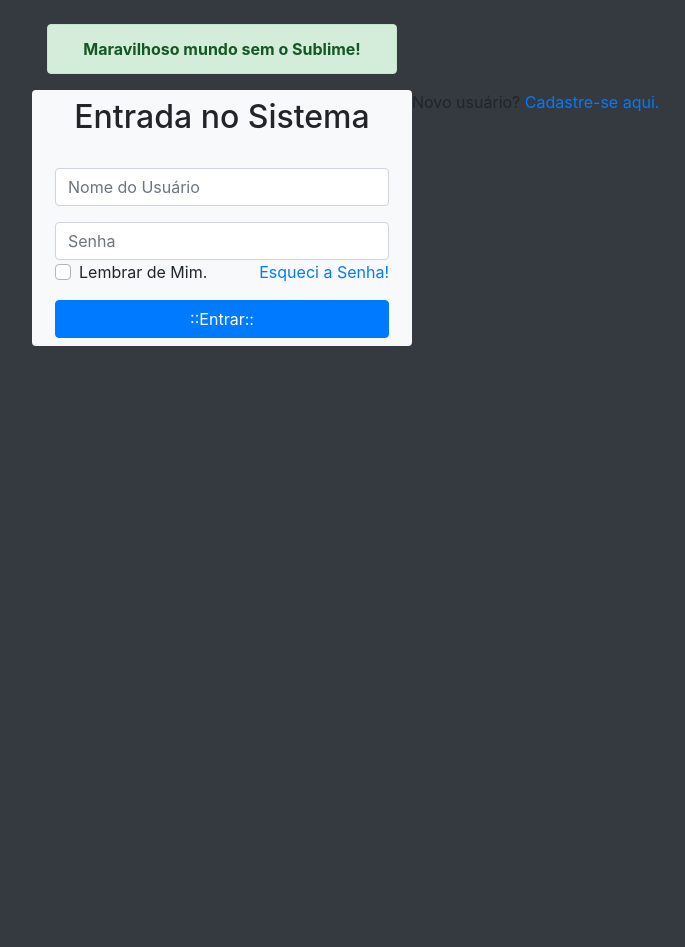
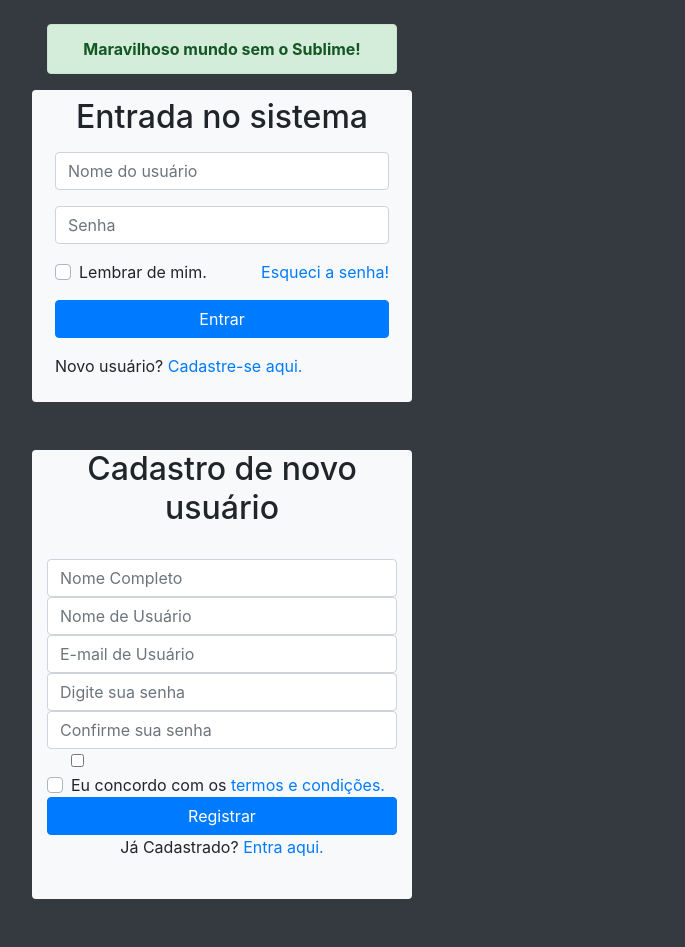
Before and after one commit to Gustavocardo/sistema_de_login_AIPR2019v1, a PHP site: page / in a window 1280 px wide. Shown: the whole page, without its empty margins (418-1103 px from the left). Before the commit the page ends 346 px from the top, so only its background shows below. Run offline with PHP 8.4, Linux system fonts and the light colour scheme; some libraries are stand-ins or nearby versions.

Commit message:
closes #2
Formulário de cadastro de novo usuário

```diff
--- a/index.php
+++ b/index.php
@@ -1,5 +1,5 @@
 <!DOCTYPE html>
-    <html lang="ept-br">
+<html lang="pt-br">
     <head>
         <meta charset="UTF-8">
         <meta name="viewport" content="width=device-width, initial-scale=1.0">
@@ -10,50 +10,55 @@
     </head>
 <body class="bg-dark">
     <main class="container mt-4">
-    <!--Conteudo Principal-->
+     <!-- Conteúdo Principal -->
+
         <section class="row">
             <div class="col-lg-4 offset-lg-4" id="alerta">
                 <div class="alert alert-success text-center">
-            <strong id="Resultado">
+                    <strong id="resultado">
                         Maravilhoso mundo sem o Sublime!
                     </strong>
-
                 </div>
             </div>
         </section>
+
         <!-- Formulário de Login -->
-    <section class="row">
+        <section class="row mb-5">
             <div class="col-lg-4 offset-lg-4 bg-light rounded" id="caixaLogin">
-        <h2 class="text-center mt-2">Entrada no Sistema</h2>
+                <h2 class="text-center mt-2">Entrada no sistema</h2>
                 <form action="#" id="formLogin" class="p-2">
 
-        <div class="form-group"></div>
-        <input type="text" name="NomeUsuario" id="nomeUsuario" class="form-control"
-         placeholder="Nome do Usuário" required>
+                    <div class="form-group">
+                        <input type="text" name="nomeUsuario"
+                        id="nomeUsuario" class="form-control"
+                        placeholder="Nome do usuário" required>
+                    </div>
 
-        <div class="form-group"></div>
-        <input type="password" name="spaceUsuario" id="senhaUsuario" class="form-control"
-         placeholder="Senha" required >
+                    <div class="form-group">
+                        <input type="password" name="senhaUsuario"
+                        id="senhaUsuario" class="form-control"
+                        placeholder="Senha" required>
+                    </div>
 
                     <div class="form-group">
                         <div class="custom-control custom-checkbox">
-                <input type="checkbox" name="lembrar" id="lembrar" class="custom-control-input" >
-                <label for="Lembrar" class="custom-control-label">
-                    Lembrar de Mim.
+                            <input type="checkbox" name="lembrar"
+                            id="lembrar" class="custom-control-input">
+
+                            <label for="lembrar" class="custom-control-label">
+                                Lembrar de mim.
                             </label>
-                <a href="#" id="btnEsqueci" class="float-right">Esqueci a Senha!
+                            <a href="#" id="btnEsqueci" class="float-right">
+                                Esqueci a senha!
                             </a>
                         </div>
                     </div>
 
-
-        <div class="form-group"></div>
-            <input type="submit" value="::Entrar::"
+                    <div class="form-group">
+                        <input type="submit" value="Entrar"
                         name="btnEntrar" id="btnEntrar"
                         class="btn btn-primary btn-block">
                     </div>
-
-
 
                     <div class="form-group">
                         <p class="center">Novo usuário?
@@ -62,13 +67,59 @@
                     </div>
 
                 </form>
+            </div>
+        </section>
+
+    <!-- Formulario de Cadastro -->
+    <selection class="row mb-5">
+            <div class="col-lg-4 offset-lg-4 bg-light rounded" id="caixaCadastro">
+            <h2 class="text-center">Cadastro de novo usuário</h2>
+            <from action="#" class="p-2" id="frmCadastro">
+
+                <div class="from group">
+                    <input type="text" name="nomeCompleto" id="nomeCompleto" class="form-control" placeholder="Nome Completo" required>
+                </div>
+
+                <div class="from group">
+                    <input type="text" name="nomeUsuário" id="nomeUsuário" class="form-control" placeholder="Nome de Usuário" required>
+                </div>
+
+                <div class="from group">
+                    <input type="email" name="emailUsuário" id="emailUsuário" class="form-control" placeholder="E-mail de Usuário" requirede>
+                </div>
+
+                <div class="from group">
+                    <input type="password" name="senhaUsuário" id="senhaUsuário" class="form-control" placeholder="Digite sua senha" required>
+                </div>
+
+                <div class="from group">
+                <input type="password" name="senhaConfirmo" id="senhaConfirma" class="form-control" placeholder="Confirme sua senha" required>
+                </div>
+
+                <div class="from group">
+                    <div class="custom-control custom-checkbox">
+                    <input type="checkbox" name="concordar" id="concordar" class="custom-control-imput">
+                    <label for="concordar" class="custom-control-label">Eu concordo com os <a href="#">termos e condições.</a></label>
+                </div>
+            </div>
+                <div class="from group"></div>
+                    <input type="submit" value=" Registrar "
+                    class="btn btn-primary btn-block" id="btnRegistrar"
+                    >
+                <div class="from group">
+                    <p class="text-center">Já Cadastrado?
+                    <a href="#" id="btnregistrado">
+                    Entra aqui.
+                    </a>
+                </div>
+
+            </form
+
+            </div>
+    </selection>
 
 
-        </div>
-
-    </section>
     </main>
-
 
 <script src="https://cdnjs.cloudflare.com/ajax/libs/jquery/3.4.1/jquery.slim.min.js"></script>
 <script src="https://cdnjs.cloudflare.com/ajax/libs/popper.js/1.15.0/umd/popper.min.js"></script>
```
Lines whose indentation alone changed are shown as unchanged.
